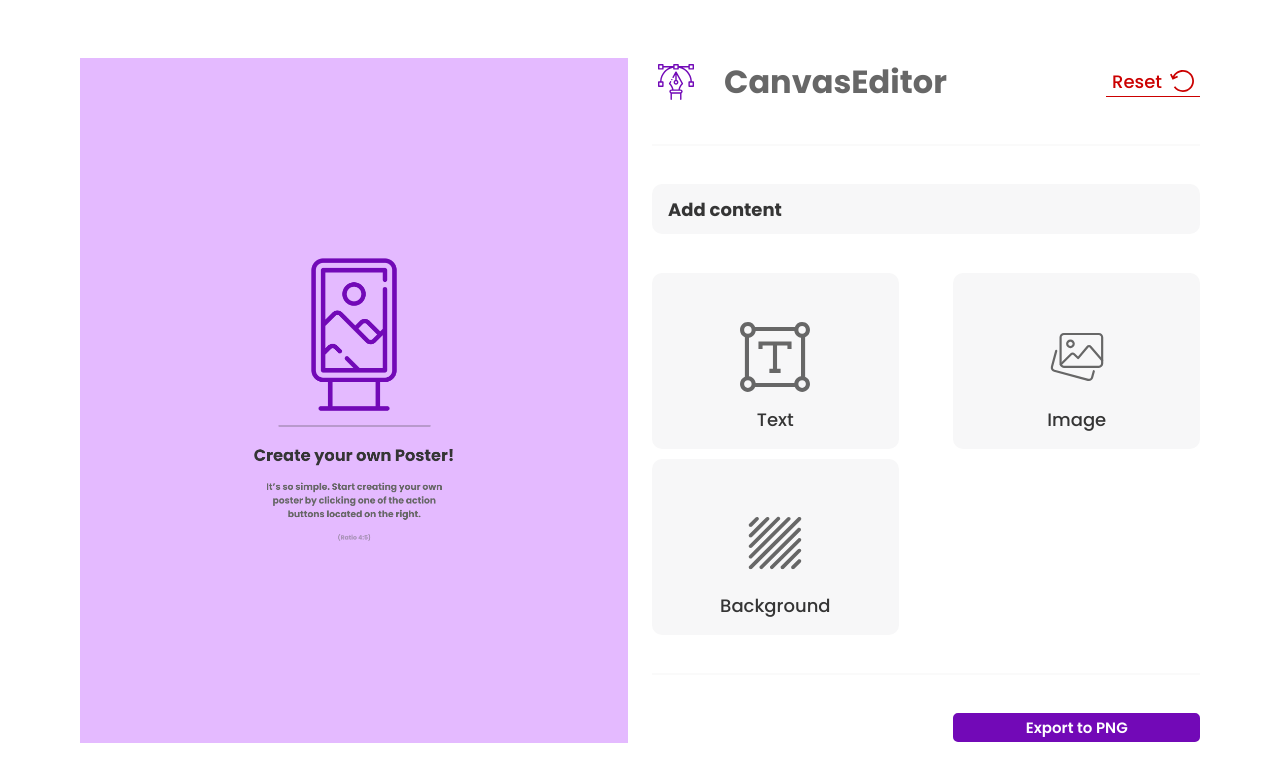
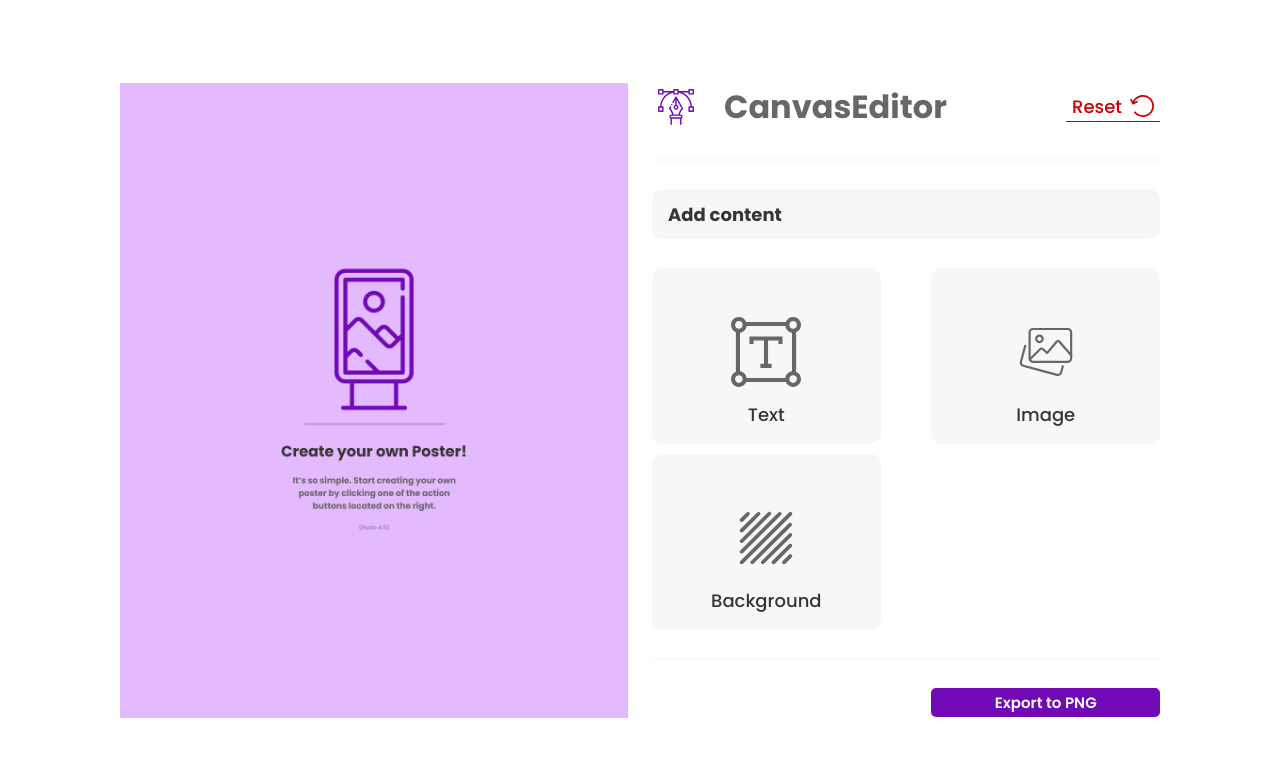
Before and after one commit to noszczykmichal/canvas-editor, a React (Vite) app: page / in a window 1280 px wide. Shown: the top 782 px of the page. Built offline with nearby package versions, Linux system fonts and the light colour scheme.

Commit message:
ready responsive css

```diff
--- a/src/components/Canvas/Canvas.scss
+++ b/src/components/Canvas/Canvas.scss
@@ -46,12 +46,7 @@
     z-index: 300;
   }
 
-  // @media (min-width: 375px) {
-  //   // max-width: 100%;
-  // }
-
   @media (min-width: 475px) {
-    // width: 90%;
     max-width: 100%;
     height: calc(70% - 30px);
   }
@@ -63,7 +58,6 @@
   }
 
   @media (min-width: 1200px) {
-    // height: 100%;
     width: auto;
     max-height: 100%;
   }
--- a/src/components/Canvas/ImageBox/ImageBox.scss
+++ b/src/components/Canvas/ImageBox/ImageBox.scss
@@ -4,8 +4,6 @@
   position: absolute;
   top: 40%;
   left: 35%;
-  // height: auto;
-  // width: 30%;
   z-index: 300;
   cursor: pointer;
   object-fit: cover;
@@ -57,8 +55,6 @@
   }
 
   .image-content {
-    // width: 100px;
-    // height: 100px;
     object-fit: contain;
     object-position: center;
   }
--- a/src/components/CanvasControls/CanvasControls.scss
+++ b/src/components/CanvasControls/CanvasControls.scss
@@ -95,7 +95,6 @@
     }
 
     @media (min-width: 1200px) {
-      // height: 100%;
       width: auto;
       max-height: 100%;
     }
--- a/src/components/CanvasControls/Controls/Controls.scss
+++ b/src/components/CanvasControls/Controls/Controls.scss
@@ -1,12 +1,6 @@
 .controls {
-  // display: grid;
-  // grid-template-columns: calc(50% - 14.5px) calc(50% - 14.5px);
-  // column-gap: 29px;
-  // row-gap: 32px;
-  // flex-grow: 1;
   display: flex;
   flex-wrap: wrap;
   gap: 10px;
   justify-content: space-between;
-  // @media(min-width: )
 }
--- a/src/components/Layout/Layout.scss
+++ b/src/components/Layout/Layout.scss
@@ -8,10 +8,6 @@ main {
   padding: 10px;
   gap: 10px;
 
-  // @media (min-width: 475px) {
-  //   align-items: center;
-  // }
-
   @media (min-width: 768px) {
     display: grid;
     grid-template-columns: calc(50% - 15px) calc(50% - 15px);
@@ -19,25 +15,26 @@ main {
     column-gap: 10px;
     justify-content: center;
     align-content: center;
-    // padding: 40px;
   }
 
   @media (min-width: 1024px) {
     gap: 24px;
     padding: 40px;
     grid-template-columns: calc(50% - 52px) calc(50% - 52px);
-    // grid-template-columns: 50% 50%;
   }
 
-  // @media (min-width: 1200px) {
-  //   padding: 40px;
-  //   // grid-template-columns: calc(50% - 52px) calc(50% - 52px);
-  // }
+  @media (min-width: 1200px) {
+    padding: 40px 80px;
+    column-gap: 24px;
+  }
 
   @media (min-width: 1200px) {
-    // background-color: blue;
-    padding: 40px;
+    padding: 40px 80px;
     column-gap: 24px;
-    //  grid-template-columns: calc(50% - 52px) calc(50% - 52px);
+  }
+
+  @media (min-width: 1400px) {
+    padding: 40px 160px;
+    column-gap: 24px;
   }
 }
--- a/src/components/ui/Modal/Modal.scss
+++ b/src/components/ui/Modal/Modal.scss
@@ -7,12 +7,10 @@
   align-items: center;
   padding: 25px;
   top: 25%;
-  left: 35%;
+  left: 5%;
   z-index: 600;
-  height: 50%;
-  width: 30%;
-  min-width: 490px;
-  min-height: 455px;
+  height: 45%;
+  width: 90%;
   background-color: vars.$white;
   border-radius: vars.$radius-big;
 
@@ -46,14 +44,14 @@
   &__title {
     margin-top: 20px;
     margin-bottom: 0;
-    font-size: vars.$font-big;
+    font-size: vars.$font-medium;
     font-weight: 700;
     text-transform: uppercase;
     color: vars.$black-100;
   }
 
   &__text {
-    font-size: vars.$font-medium;
+    font-size: vars.$font-small;
     font-weight: 500;
     text-align: center;
     color: vars.$black-75;
@@ -68,7 +66,7 @@
       border: none;
       font-family: Poppins, sans-serif;
       color: vars.$black-100;
-      font-size: vars.$font-medium;
+      font-size: vars.$font-small;
       border-radius: vars.$radius-small;
       cursor: pointer;
     }
@@ -80,6 +78,29 @@
 
     @include mixins.primaryButtonTransitions;
   }
+
+  @media (min-width: 375px) {
+    min-height: 400px;
+    max-width: 380px;
+  }
+
+  @media (min-width: 425px) {
+    left: calc((100vw - 380px) / 2);
+  }
+
+  @media (min-width: 768px) {
+    min-width: 490px;
+    min-height: 455px;
+    left: calc((100vw - 455px) / 2);
+
+    &__title {
+      font-size: vars.$font-big;
+    }
+
+    &__text {
+      font-size: vars.$font-medium;
+    }
+  }
 }
 
 @include mixins.fadeDown;
```
